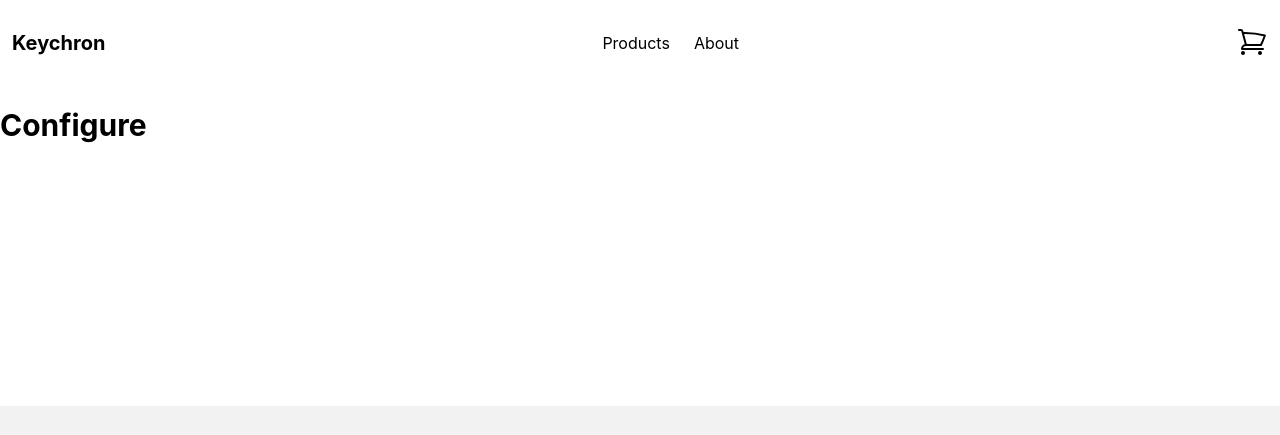
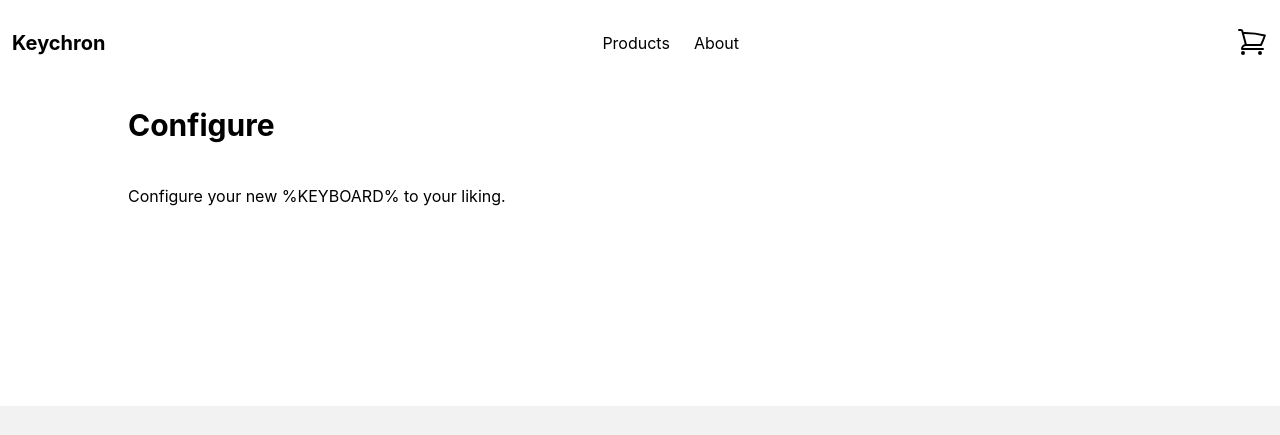
Before and after one commit to provsalt/Keychron_Redesign, a website built with Vite: page configure.html in a window 1280 px wide. Shown: the top 435 px of the page. Built offline with nearby package versions, Linux system fonts and the light colour scheme.

Commit message:
feat(configure): Init page.

```diff
--- a/configure.html
+++ b/configure.html
@@ -17,8 +17,9 @@
         <header class="header">
             <nav-bar></nav-bar>
         </header>
-        <main class="main">
+        <main class="main px-10dvw">
             <h1 class="text-3xl font-bold">Configure</h1>
+            <p id="description">Configure your new %KEYBOARD% to your liking.</p>
         </main>
         <footer-component></footer-component>
     </div>
--- a/vite.config.js
+++ b/vite.config.js
@@ -7,6 +7,7 @@ export default defineConfig({
       input: {
         main: './index.html',
         products: './products.html',
+        configure: "./configure.html",
       }
     }
   }
```
